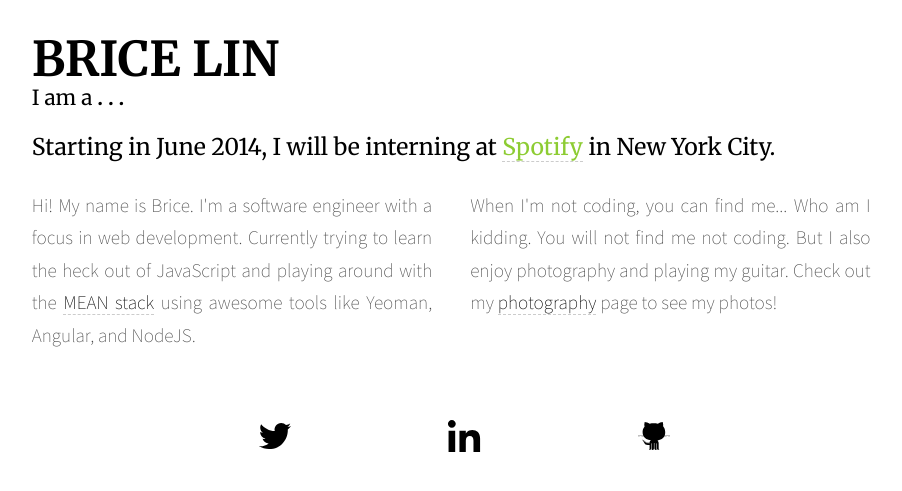
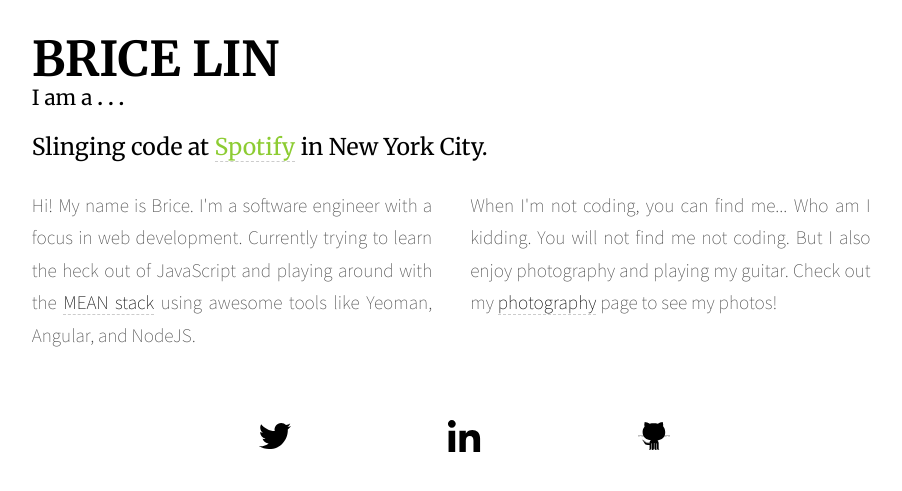
Before and after one commit to wwwillchen/bricejlin.github.io, a Jekyll site: the page built from index.html, in a window 1280 px wide. Shown: the top 491 px of the page, without its empty margins (173-1075 px from the left). Built offline with Jekyll 4.4.1, drawn with Linux system fonts in a browser that asks for light colours; Markdown is read by kramdown in place of the engine named in the settings.

Commit message:
update employee status

```diff
--- a/index.html
+++ b/index.html
@@ -6,7 +6,7 @@
 ---
 <div class="container bb-underline">
     <h2>
-        Starting in June 2014, I will be interning at <a id="spotify" href="http://spotify.com" target="_blank">Spotify</a> in New York City.
+        Slinging code at <a id="spotify" href="http://spotify.com" target="_blank">Spotify</a> in New York City.
     </h2>
     <p class="post-item left">
         Hi! My name is Brice. I'm a software engineer with a focus in web development. Currently trying to learn the heck out of JavaScript and playing around with the <a href="http://meanjs.org/" target="_blank">MEAN stack</a> using awesome tools like Yeoman, Angular, and NodeJS.
```
